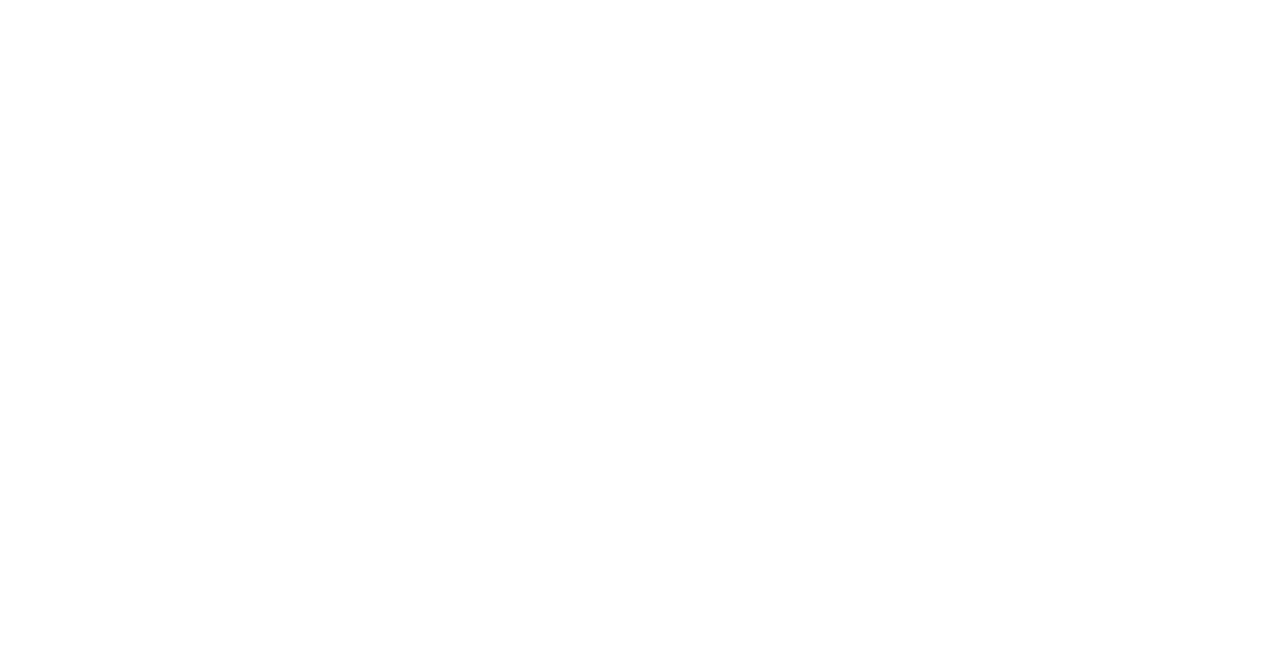
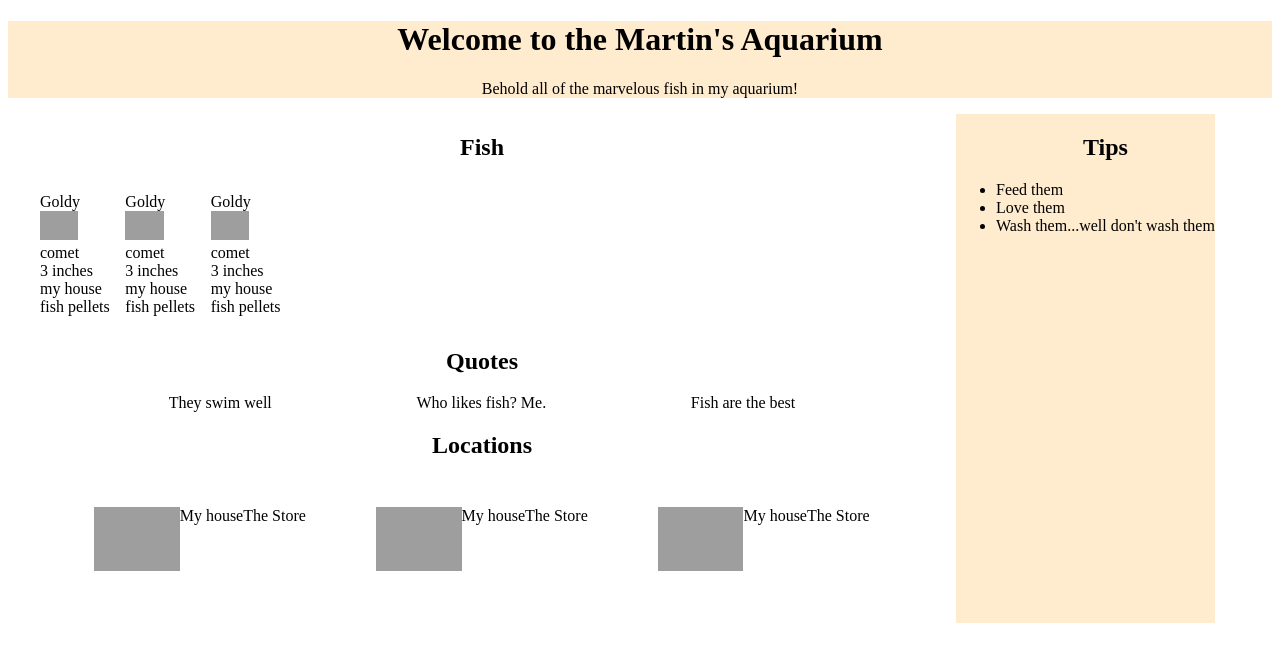
Before and after one commit to andrew-webb07/martins-aquarium, a plain HTML site: page index.html in a window 1280 px wide. Drawn offline with Linux system fonts and the light colour scheme; grey boxes are pictures that could not be loaded.

Commit message:
My first version of my aquarium code

```diff
--- a/index.html
+++ b/index.html
@@ -5,8 +5,100 @@
     <meta http-equiv="X-UA-Compatible" content="IE=edge">
     <meta name="viewport" content="width=device-width, initial-scale=1.0">
     <title>Martin's Aquarium</title>
+    <link rel="stylesheet" href="styles/main.css">
 </head>
 <body>
+    <header class="header__home">
+        <h1>Welcome to the Martin's Aquarium</h1>
+        <p>Behold all of the marvelous fish in my aquarium!</p>
+    </header>
 
+    <main class="container">
+
+        <article class="flex-container-left">
+            <h2 class="fishes__header">Fish</h2>
+            <section class="fishes">
+
+                <div class="fish">
+                    <div class="fish__name">Goldy</div>
+                    <div>
+                        <img class="fish__image" src="https://upload.wikimedia.org/wikipedia/commons/7/7a/Goldfish_1.jpg" alt=""/>
+                        </div>
+                    <div class="fish__species">comet</div>
+                    <div class="fish__length">3 inches</div>
+                    <div class="fish__location">my house</div>
+                    <div class="fish__food">fish pellets</div>
+                </div>
+
+                <div class="fish">
+                    <div class="fish__name">Goldy</div>
+                    <div>
+                        <img class="fish__image" src="https://upload.wikimedia.org/wikipedia/commons/7/7a/Goldfish_1.jpg" alt=""/>
+                        </div>
+                    <div class="fish__species">comet</div>
+                    <div class="fish__length">3 inches</div>
+                    <div class="fish__location">my house</div>
+                    <div class="fish__food">fish pellets</div>
+                </div>
+                <div class="fish">
+                    <div class="fish__name">Goldy</div>
+                    <div>
+                        <img class="fish__image" src="https://upload.wikimedia.org/wikipedia/commons/7/7a/Goldfish_1.jpg" alt=""/>
+                        </div>
+                    <div class="fish__species">comet</div>
+                    <div class="fish__length">3 inches</div>
+                    <div class="fish__location">my house</div>
+                    <div class="fish__food">fish pellets</div>
+                </div>
+
+            </section>
+
+            <h2 class="quotes__header">Quotes</h2>
+            <section class="quotes">
+
+                <div class="quote">
+                    <span class="quote__text">They swim well</span>
+                    <span class="quote__text">Who likes fish? Me.</span>
+                    <span class="quote__text">Fish are the best</span>
+                </div>
+            </section>
+
+            <h2 class="locations__header">Locations</h2>
+            <section class="locations">
+                <div class="location">
+                    <img class="location__image" src="https://live.staticflickr.com/6094/6258167290_4f23aef430_b.jpg" alt="">
+                    <span class="location__info">My house</span>
+                    <span class="location__info">The Store</span>
+                </div>
+
+                <div class="location">
+                    <span>
+                        <img class="location__image" src="https://live.staticflickr.com/6094/6258167290_4f23aef430_b.jpg" alt="">
+                    </span>
+                    <span class="location__name">My house</span>
+                    <span class="location__fish-harvested">The Store</span>
+                </div>
+
+                <div class="location">
+                    <span>
+                        <img class="location__image" src="https://live.staticflickr.com/6094/6258167290_4f23aef430_b.jpg" alt="">
+                    </span>
+                    <span class="location__name">My house</span>
+                    <span class="location__fish-harvested">The Store</span>
+                </div>
+
+            </section>
+        </article>
+
+        <aside class="tips">
+            <ul>
+                <h2 class="tips__header">Tips</h2>
+                <li>Feed them</li>
+                <li>Love them</li>
+                <li>Wash them...well don't wash them</li>
+            </ul>
+        </aside>
+
+    </main>
 </body>
 </html>
--- /dev/null
+++ b/styles/fishes.css
@@ -0,0 +1,13 @@
+
+.fishes {
+    display: flex;
+    margin: 2em;
+}
+.fishes__header {
+    text-align: center;
+}
+
+.fish__image {
+    max-height: 4em;
+    width: 45%;
+}
--- a/styles/locations.css
+++ b/styles/locations.css
@@ -0,0 +1,25 @@
+.locations__header {
+    text-align: center;
+}
+
+.locations {
+    margin: 2em;
+    display: flex;
+    justify-content: space-evenly;
+    flex-wrap: wrap;
+}
+
+.location {
+    display: flex;
+    flex-direction: row;
+    margin: 1em;
+}
+
+.location__image {
+    max-height: 4em;
+}
+
+.location__info {
+    display: flex;
+    flex-direction: column;
+}
--- a/styles/main.css
+++ b/styles/main.css
@@ -0,0 +1,17 @@
+@import "./locations.css";
+@import "./fishes.css";
+@import "./quotes.css";
+@import "./tips.css";
+
+.header__home {
+    text-align: center;
+    background-color: blanchedalmond;
+}
+
+main {
+    display: flex;
+}
+
+.flex-container-left {
+    width: 75%;
+}
--- /dev/null
+++ b/styles/quotes.css
@@ -0,0 +1,9 @@
+.quotes__header {
+    text-align: center;
+}
+
+.quote {
+    display: flex;
+    justify-content: space-evenly;
+    margin: 0 1em;
+}
--- /dev/null
+++ b/styles/tips.css
@@ -0,0 +1,8 @@
+.tips {
+ flex-basis: 1;
+ background-color: blanchedalmond;
+}
+
+.tips__header {
+    text-align: center;
+}
```
